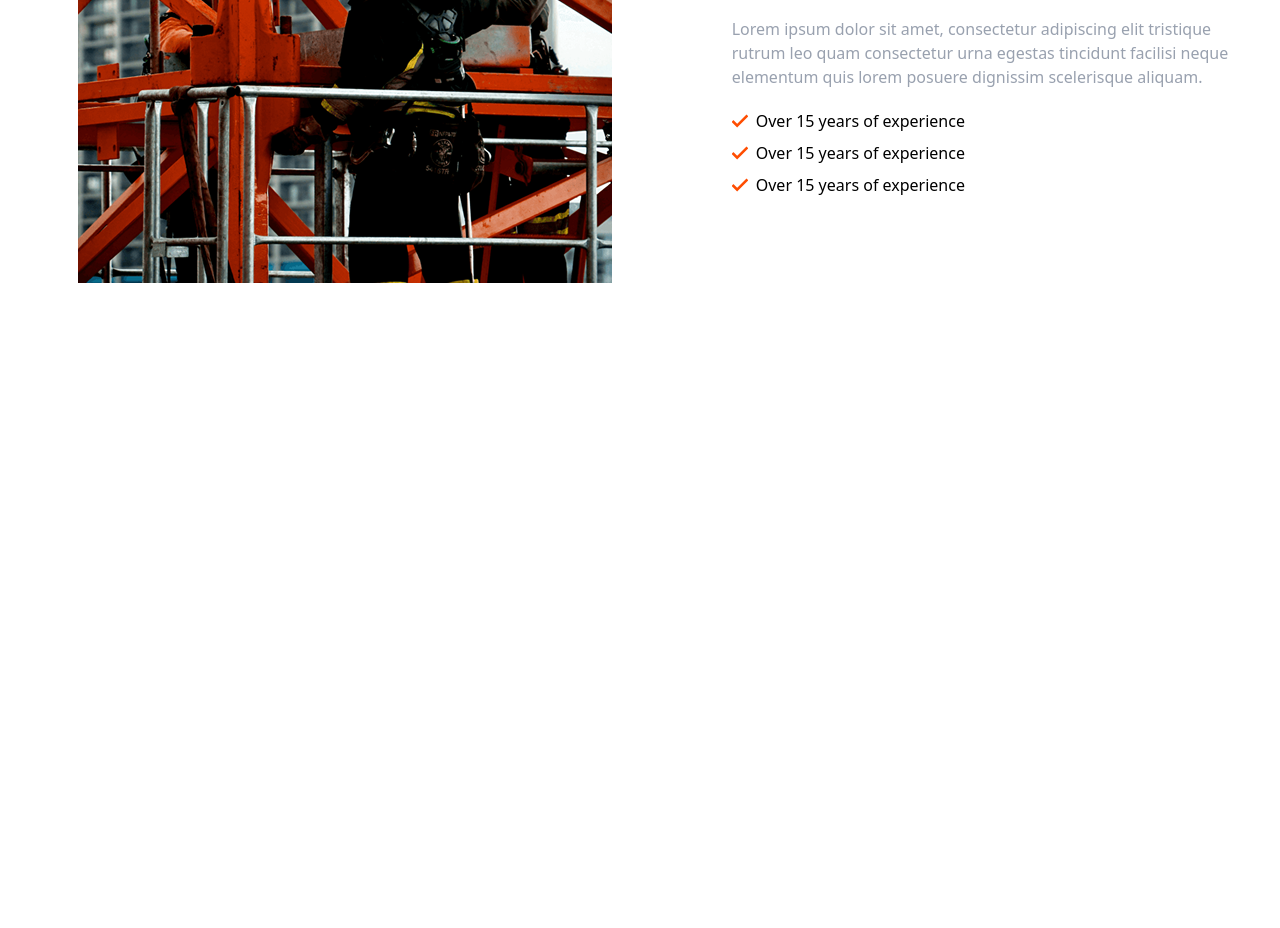
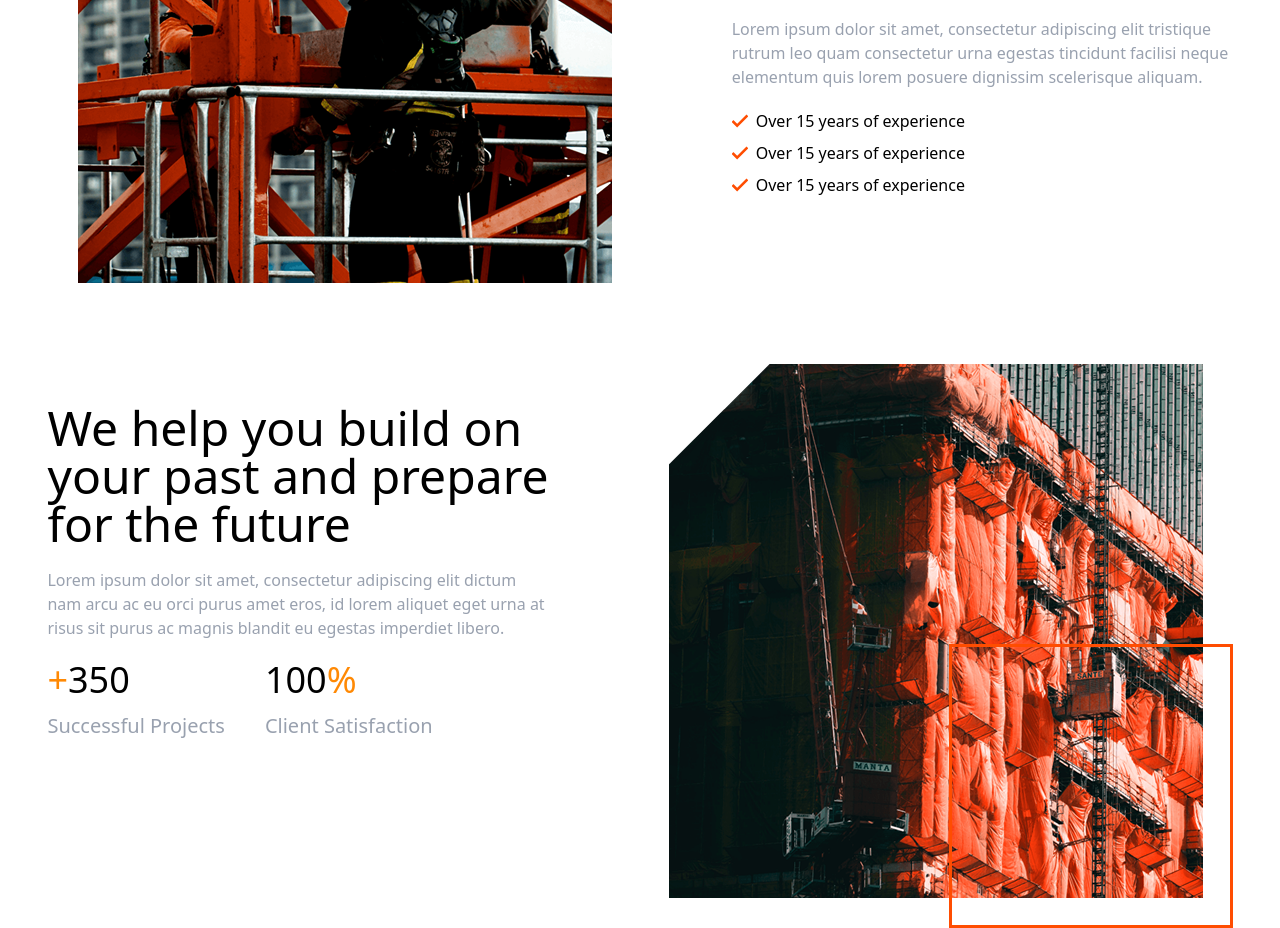
Before and after one commit to d66175587-del/git.branch.21nov, a website: page index.html in a window 1280 px wide. Shown: the part 4047-4975 px from the top of the page. Before the commit the page ends 4331 px from the top, so only its background shows below. Drawn offline with Linux system fonts and the light colour scheme.

Commit message:
update section5

```diff
--- a/index.html
+++ b/index.html
@@ -137,5 +137,16 @@
             </div>
         </div>
     </div>
+    <div class="flex gap-30 justify-center mt-20">
+        <div class="mt-10">
+            <h1 class="text-5xl">We help you build on <br> your past and prepare <br> for the future</h1>
+            <p class="text-gray-400 mb-5 mt-5">Lorem ipsum dolor sit amet, consectetur adipiscing elit dictum <br> nam arcu ac eu orci purus amet eros, id lorem aliquet eget urna at <br> risus sit purus ac magnis blandit eu egestas imperdiet libero.</p>
+            <div class="flex gap-10">
+                <p class="text-4xl"><span class="text-orange-400 text-4xl">+</span>350 <br><span class="text-gray-400 text-[20px]">Successful Projects</span></p>
+                <p class="text-4xl">100<span class="text-orange-400 text-4xl">%</span><br><span class="text-gray-400 text-[20px]">Client Satisfaction</span></p>
+            </div>
+        </div>
+        <img src="./foto/Frame (82).png" alt="">
+    </div>
 </body>
 </html>
```
Also changed, not shown: foto/Frame (82).png (added).
